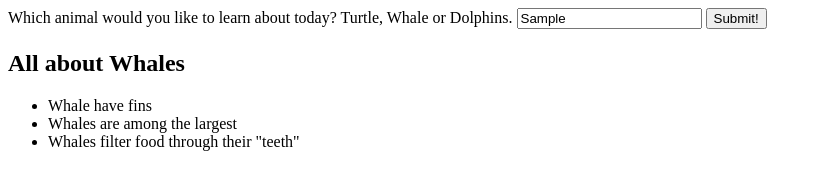
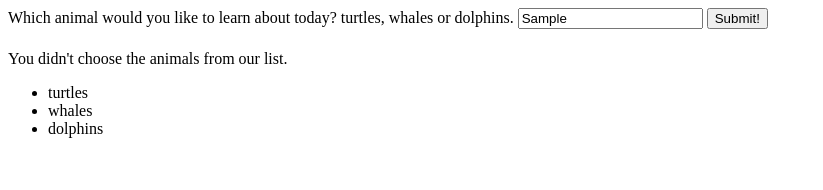
Before and after one commit to bjaitrong22/animal-facts, a plain HTML site: page index.html in a window 1280 px wide. Both pictures are taken after typing "Sample" into the empty fields and a click on the button "Submit!". Shown: the whole page, without its empty margins (0-823 px from the left). Drawn offline with Linux system fonts and the light colour scheme.

Commit message:
add dolphins options and you didn't choose from our list message.

```diff
--- a/index.html
+++ b/index.html
@@ -8,12 +8,12 @@
 <body>
   <div>
     <form>
-      <label for="animal">Which animal would you like to learn about today? Turtle, Whale or Dolphins.</label>
+      <label for="animal">Which animal would you like to learn about today? turtles, whales or dolphins.</label>
       <input id="animal" type="text">
       <button type="submit">Submit!</button>
     </form>
 
-    <div id="turtle" class="hidden">
+    <div id="turtles" class="hidden">
       <h1 id="turtlefacts"></h1>
       <h2>All about Turtles</h2>
       <ul>
@@ -22,7 +22,7 @@
         <li>Turtles live a very long time</li>
       </ul>
     </div>
-    <div id="whale" class="hidden">
+    <div id="whales" class="hidden">
       <h1 id="whalefacts"></h1>
       <h2>All about Whales</h2>
       <ul>
@@ -31,11 +31,24 @@
         <li>Whales filter food through their "teeth"</li>
       </ul>
     </div>
-
-
-
-
-
+    <div id="dolphins" class="hidden">
+      <h1 id="dolphinfacts"></h1>
+      <h2>All about dolphins</h2>
+      <ul>
+        <li>dolphins have fins</li>
+        <li>social creatues</li>
+        <li>they have culture</li>
+      </ul>
+    </div>
+    <div id="didNotChoose" class="hidden">
+      <h1 id="didNotChoose"></h1>
+      <p>You didn't choose the animals from our list.</p>
+      <ul>
+        <li>turtles</li>
+        <li>whales</li>
+        <li>dolphins</li>
+      </ul>
+    </div>
   </div>
 </body>
 </html>
--- a/js/scripts.js
+++ b/js/scripts.js
@@ -3,19 +3,28 @@ window.onload = function() {
   form.onsubmit = function(event) {
     event.preventDefault();
 
+    let turtle = document.getElementById("turtles");
+    turtle.setAttribute("class", "hidden");
 
-    let turtle = document.getElementById("turtle");
-    turtle.setAttribute("class", "hidden");
-    let whale = document.getElementById("whale");
+    let whale = document.getElementById("whales");
     whale.setAttribute("class", "hidden");
 
+    let dolphin = document.getElementById("dolphins");
+    dolphin.setAttribute("class", "hidden");
+
+    let didNotChoose = document.getElementById("didNotChoose");
+    didNotChoose.setAttribute("class", "hidden");
 
     const animal = document.querySelector("input#animal").value;
 
-    if (animal === "turtle") {
+    if (animal === "turtles") {
       turtle.removeAttribute("class");
+    } else if (animal === "whales") {
+      whale.removeAttribute("class");
+    } else if (animal === "dolphins") {
+      dolphin.removeAttribute("class");
     } else {
-      whale.removeAttribute("class");
+      didNotChoose.removeAttribute("class");
     }
   };
 };
```
